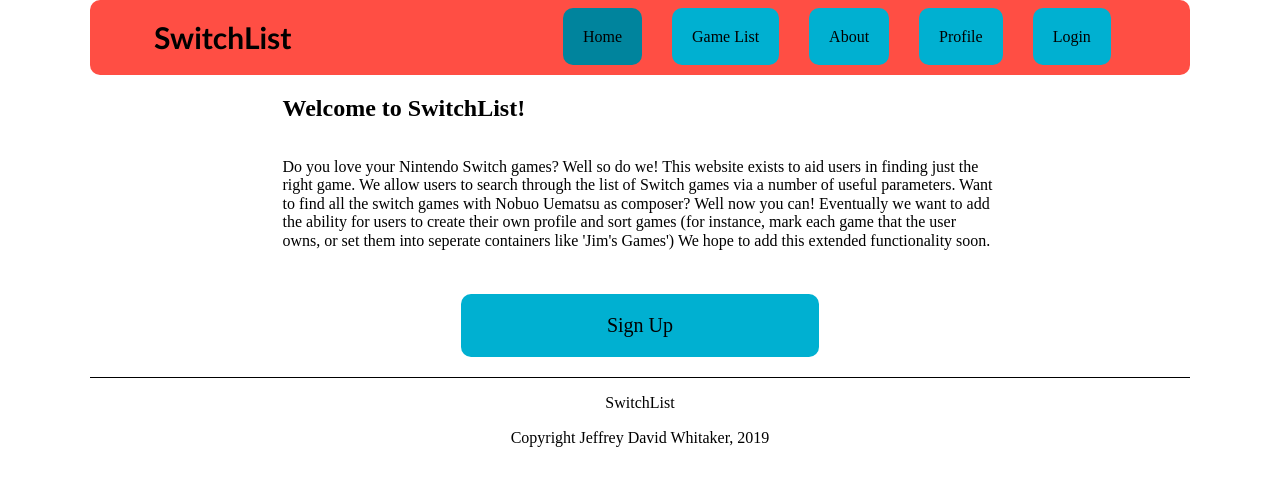
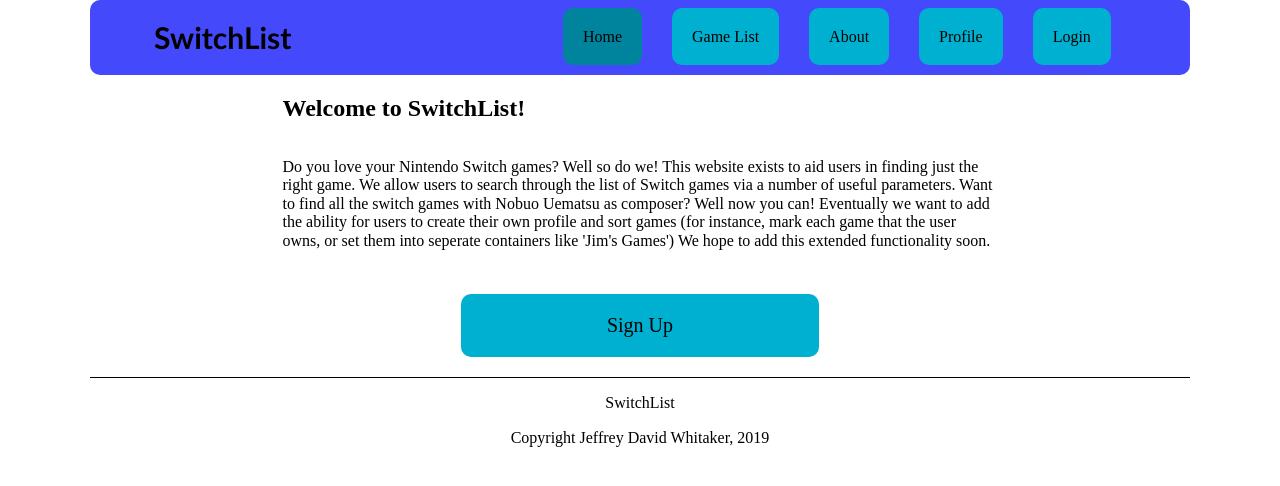
Before and after one commit to jeffreywhitaker/switchlist, a React (Create React App) app: page / in a window 1280 px wide. Shown: the top 486 px of the page. Built offline with nearby package versions, Linux system fonts and the light colour scheme.

Commit message:
fix color

```diff
--- a/src/components/NavBar.js
+++ b/src/components/NavBar.js
@@ -64,7 +64,7 @@
     display: flex
     justify-content: space-around
     align-items: center
-    background: #ff4e44
+    background: #444afc
     border-radius: 10px
     @media (max-width: 800px) {
       flex-direction: column
```
